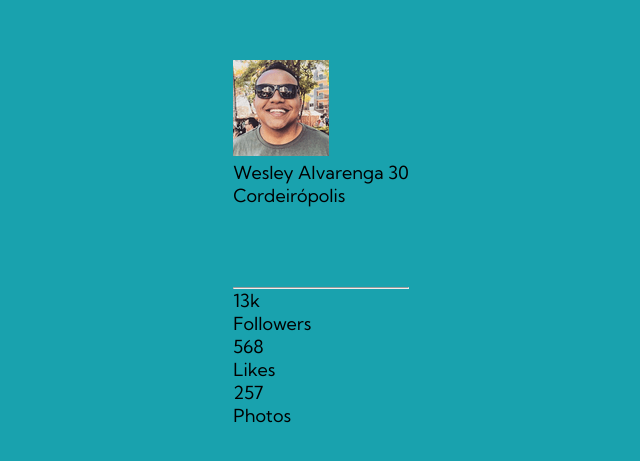
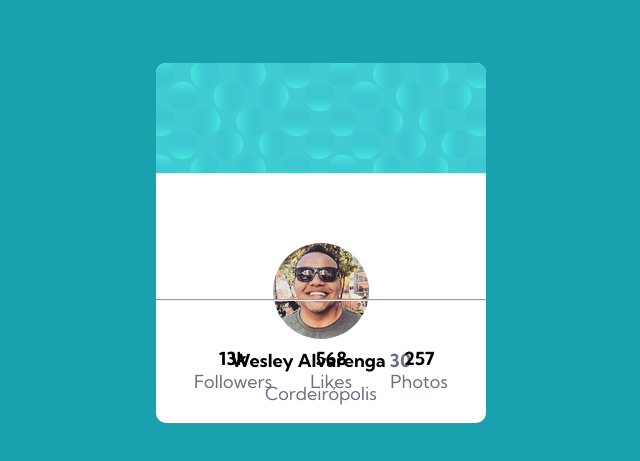
Before and after one commit to Wsalvarengadev/profile_card, a plain HTML site: page index.html in a window 1280 px wide. Shown: the part 157-618 px from the top of the page, without its empty margins (319-959 px from the left). Drawn offline with Linux system fonts and the light colour scheme.

Commit message:
estilizado componentes

```diff
--- a/src/Css/style.css
+++ b/src/Css/style.css
@@ -16,3 +16,58 @@ hr {
     justify-content: center;
     height: 100%;
 }
+
+
+.card-detail {
+    width: 100%;
+    height: 110px;
+    background-image: url(../images/bg-pattern-card.svg);
+    border-radius: 10px 10px 0 0;
+}
+
+.card {
+    display: flex;
+    flex-direction: column;
+    align-items: center;
+    justify-content: space-between;
+    gap: 25px;
+    background-color: #FFF;
+    border-radius: 10px;
+    margin: 20px;
+    width: 330px;
+    height: 360px;
+}
+
+.card .profile-informations {
+    display: flex;
+    flex-direction: column;
+    justify-content: space-around;
+    align-items: center;
+    gap: 10px;
+    height: 100%;
+}
+
+.card .profile-informations img {
+    border-radius: 50%;
+    margin-top: 180px;
+}
+
+.card .profile-numbers {
+    display: flex;
+    align-items: center;
+    justify-content: space-evenly;
+    width: 100%;
+    padding-bottom: 30px;
+    text-align: center;
+}
+
+.profile-numbers .info .counter,
+.card .profile-informations p {
+    font-weight: 700;
+}
+
+.card .profile-informations .age,
+.card .profile-informations .city,
+.profile-numbers .info .social-type {
+    color: var(--text-color);
+}
```
